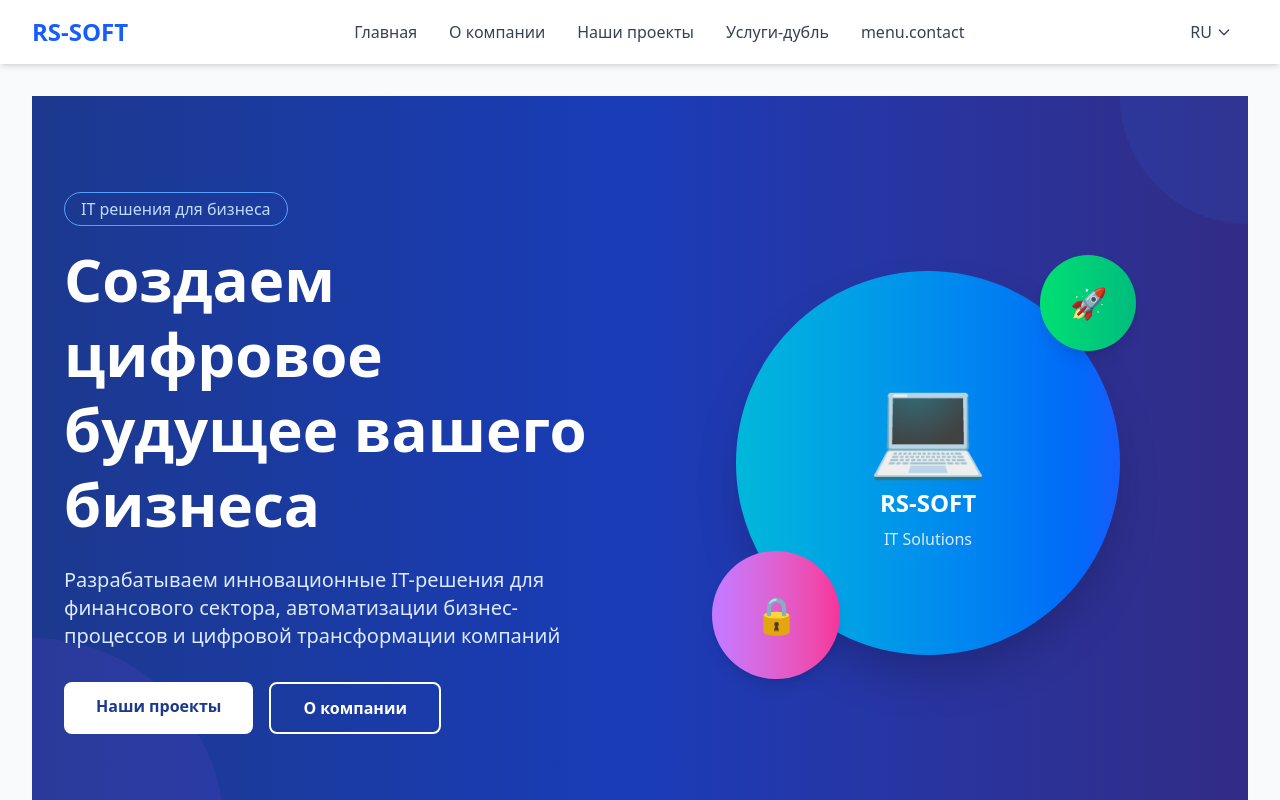
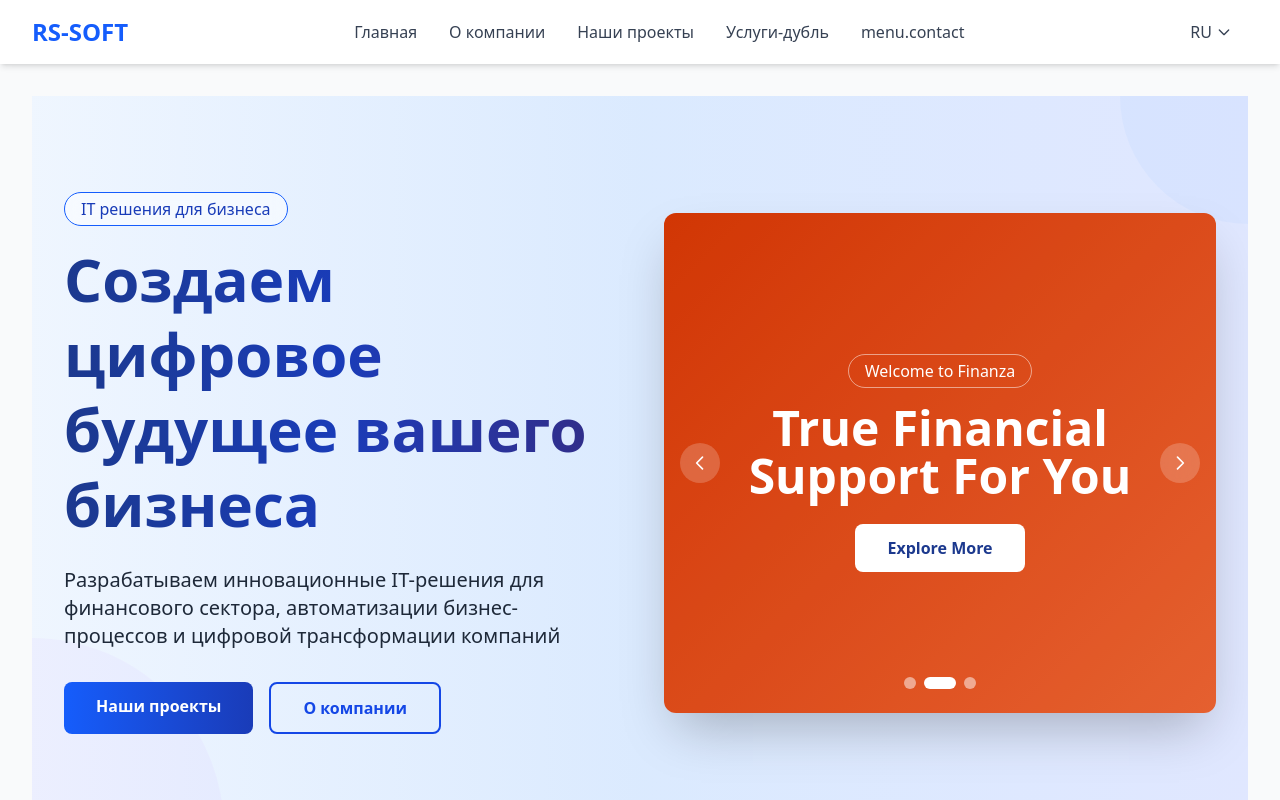
Before and after one commit to sugrobov/my-studio-site, a React (Vite) app: page / in a window 1280 px wide. Shown: the top 800 px of the page. Built offline with nearby package versions, Linux system fonts and the light colour scheme.

Commit message:
feat(herosection): redesigned hero section with new layout and styling

```diff
--- a/src/App.jsx
+++ b/src/App.jsx
@@ -32,11 +32,11 @@
         <div className="container mx-auto px-4 sm:px-6 lg:px-8 max-w-7xl py-8">
           <Routes>
             <Route path="/" element={<HomeDub />} />
-            <Route path="/home" element={<Home />} />
+            {/* <Route path="/home" element={<Home />} /> */}
             <Route path="/home-dub" element={<HomeDub />} />
             <Route path="/projects" element={<Projects />} />
             <Route path="/project/:id" element={<ProjectDetailPage />} />
-            <Route path="/about" element={<About />} />
+            {/* <Route path="/about" element={<About />} /> */}
             <Route path="/about-dub" element={<AboutDub />} />
             <Route path="/services-dub" element={<ServicesDub />} />
           </Routes>
--- a/src/components/Carousel.jsx
+++ b/src/components/Carousel.jsx
@@ -3,20 +3,28 @@
 export default function Carousel() {
   const [currentSlide, setCurrentSlide] = useState(0);
 
+  // Слайды с градиентами вместо внешних изображений
   const slides = [
     {
       id: 1,
-      image: 'https://via.placeholder.com/1200x600/355EFC/FFFFFF?text=Financial+Services',
+      gradient: 'linear-gradient(135deg, #355EFC 0%, #5A8DFF 100%)',
       title: 'Your Financial Status Is Our Goal',
       subtitle: 'Welcome to Finanza',
       button: 'Explore More'
     },
     {
       id: 2,
-      image: 'https://via.placeholder.com/1200x600/E93C05/FFFFFF?text=Financial+Support',
+      gradient: 'linear-gradient(135deg, #E93C05 0%, #FF6B35 100%)',
       title: 'True Financial Support For You',
       subtitle: 'Welcome to Finanza',
       button: 'Explore More'
+    },
+    {
+      id: 3,
+      gradient: 'linear-gradient(135deg, #00B894 0%, #00D8A7 100%)',
+      title: 'Innovative IT Solutions',
+      subtitle: 'RS-SOFT Technologies',
+      button: 'Learn More'
     }
   ];
 
@@ -41,51 +49,67 @@
   };
 
   return (
-    <div class="container-fluid p-0 mb-5 wow fadeIn" data-wow-delay="0.1s">
-      <div id="header-carousel" class="carousel slide carousel-fade" data-bs-ride="carousel">
-        <div class="carousel-inner">
+    <div className="relative w-full h-full overflow-hidden rounded-xl shadow-2xl">
+      <div className="relative h-full">
         {slides.map((slide, index) => (
-            <div class={`carousel-item ${index === currentSlide ? 'active' : ''}`}>
-              <img class="w-100" src={slide.image} alt="Image" />
-              <div class="carousel-caption">
-                <div class="container">
-                  <div class="row justify-content-start">
-                    <div class="col-lg-8">
-                      <p class="d-inline-block border border-white rounded text-primary fw-semi-bold py-1 px-3 animated slideInDown">
+          <div
+            key={slide.id}
+            className={`absolute top-0 left-0 w-full h-full transition-opacity duration-700 ease-in-out ${
+              index === currentSlide ? 'opacity-100 z-10' : 'opacity-0 z-0'
+            }`}
+            style={{ background: slide.gradient }}
+          >
+            <div className="absolute inset-0 bg-black/10"></div>
+            <div className="relative h-full flex flex-col items-center justify-center text-center text-white p-8">
+              <p className="inline-block border border-white/50 rounded-full text-white font-medium py-1 px-4 mb-4">
                 {slide.subtitle}
               </p>
-                      <h1 class="display-1 mb-4 animated slideInDown">{slide.title}</h1>
-                      <a href="" class="btn btn-primary py-3 px-5 animated slideInDown">{slide.button}</a>
-                    </div>
-                  </div>
-                </div>
+              <h1 className="text-3xl md:text-4xl lg:text-5xl font-bold mb-6 max-w-2xl">
+                {slide.title}
+              </h1>
+              <button className="bg-white text-blue-900 hover:bg-blue-50 font-bold py-3 px-8 rounded-lg transition-all duration-300 transform hover:scale-105">
+                {slide.button}
+              </button>
             </div>
           </div>
         ))}
       </div>
 
-        {/* Slider indicators */}
-        <div class="carousel-indicators">
+      {/* Навигационные кнопки */}
+      <button
+        onClick={goToPrevSlide}
+        className="absolute left-4 top-1/2 -translate-y-1/2 z-20 bg-white/20 hover:bg-white/30 backdrop-blur-sm text-white rounded-full w-10 h-10 flex items-center justify-center transition-all duration-300"
+        aria-label="Previous slide"
+      >
+        <svg className="w-5 h-5" fill="none" stroke="currentColor" viewBox="0 0 24 24">
+          <path strokeLinecap="round" strokeLinejoin="round" strokeWidth="2" d="M15 19l-7-7 7-7" />
+        </svg>
+      </button>
+
+      <button
+        onClick={goToNextSlide}
+        className="absolute right-4 top-1/2 -translate-y-1/2 z-20 bg-white/20 hover:bg-white/30 backdrop-blur-sm text-white rounded-full w-10 h-10 flex items-center justify-center transition-all duration-300"
+        aria-label="Next slide"
+      >
+        <svg className="w-5 h-5" fill="none" stroke="currentColor" viewBox="0 0 24 24">
+          <path strokeLinecap="round" strokeLinejoin="round" strokeWidth="2" d="M9 5l7 7-7 7" />
+        </svg>
+      </button>
+
+      {/* Индикаторы */}
+      <div className="absolute bottom-6 left-1/2 -translate-x-1/2 z-20 flex space-x-2">
         {slides.map((_, index) => (
           <button
             key={index}
-              type="button"
-              class={`carousel-indicator ${index === currentSlide ? 'active' : ''}`}
             onClick={() => goToSlide(index)}
-              aria-label={`Slide ${index + 1}`}
-            ></button>
+            className={`w-3 h-3 rounded-full transition-all duration-300 ${
+              index === currentSlide
+                ? 'bg-white w-8'
+                : 'bg-white/50 hover:bg-white/70'
+            }`}
+            aria-label={`Go to slide ${index + 1}`}
+          />
         ))}
-        </div>
-
-        {/* Slider controls */}
-        <button class="carousel-control-prev" type="button" data-bs-target="#header-carousel" data-bs-slide="prev">
-          <span class="carousel-control-prev-icon" aria-hidden="true"></span>
-          <span class="visually-hidden">Previous</span>
-        </button>
-        <button class="carousel-control-next" type="button" data-bs-target="#header-carousel" data-bs-slide="next">
-          <span class="carousel-control-next-icon" aria-hidden="true"></span>
-          <span class="visually-hidden">Next</span>
-        </button>
       </div>
     </div>
   );
--- a/src/pages/AboutDub.jsx
+++ b/src/pages/AboutDub.jsx
@@ -27,19 +27,19 @@
   const benefitsData = [
     {
       id: 1,
-      icon: 'fa-times',
+      // icon: 'fa-times',
       title: t('aboutDub.benefits.noHiddenCost.title', 'Без скрытых платежей'),
       description: t('aboutDub.benefits.noHiddenCost.description', 'Прозрачное ценообразование без дополнительных сборов')
     },
     {
       id: 2,
-      icon: 'fa-users',
+      // icon: 'fa-users',
       title: t('aboutDub.benefits.dedicatedTeam.title', 'Профессиональная команда'),
       description: t('aboutDub.benefits.dedicatedTeam.description', 'Опытные специалисты с глубокими знаниями')
     },
     {
       id: 3,
-      icon: 'fa-phone',
+      // icon: 'fa-phone',
       title: t('aboutDub.benefits.support24.title', 'Поддержка 24/7'),
       description: t('aboutDub.benefits.support24.description', 'Всегда на связи для решения любых вопросов')
     }
--- a/src/pages/HomeDub.jsx
+++ b/src/pages/HomeDub.jsx
@@ -1,5 +1,6 @@
 import { useTranslation } from 'react-i18next';
 import { Link } from 'react-router-dom';
+import Carousel from '../components/Carousel';
 
 export default function HomeDub() {
   const { t } = useTranslation();
@@ -59,56 +60,43 @@
   return (
     <div className="home-dub">
 {/* Hero Section */}
-      <section className="relative bg-gradient-to-r from-blue-900 via-blue-800 to-indigo-900 text-white py-16 md:py-24 overflow-hidden">
-        <div className="absolute inset-0 opacity-10">
-          <div className="absolute top-0 right-0 w-64 h-64 bg-blue-500 rounded-full -translate-y-32 translate-x-32"></div>
-          <div className="absolute bottom-0 left-0 w-96 h-96 bg-purple-500 rounded-full translate-y-48 -translate-x-48"></div>
+<section className="relative bg-gradient-to-r from-blue-50 via-blue-100 to-indigo-100 py-16 md:py-24 overflow-hidden">
+  <div className="absolute inset-0 opacity-5">
+    <div className="absolute top-0 right-0 w-64 h-64 bg-blue-400 rounded-full -translate-y-32 translate-x-32"></div>
+    <div className="absolute bottom-0 left-0 w-96 h-96 bg-purple-400 rounded-full translate-y-48 -translate-x-48"></div>
   </div>
 
   <div className="container mx-auto px-4 sm:px-6 lg:px-8 max-w-7xl relative z-10">
-          <div className="flex flex-col lg:flex-row items-center">
-            <div className="lg:w-1/2 mb-12 lg:mb-0 lg:pr-12">
-              <p className="inline-block border border-blue-400 border-opacity-50 rounded-full text-blue-200 font-medium py-1 px-4 mb-4">
+    <div className="flex flex-col lg:flex-row items-center gap-12">
+      <div className="lg:w-1/2">
+        <p className="inline-block border border-blue-600 border-opacity-30 rounded-full text-blue-800 font-medium py-1 px-4 mb-4 bg-white/50 backdrop-blur-sm">
           {t('homeDub.hero.badge')}
         </p>
-              <h1 className="text-4xl md:text-5xl lg:text-6xl font-bold mb-6 leading-tight">
+        <h1 className="text-4xl md:text-5xl lg:text-6xl font-bold mb-6 leading-tight bg-gradient-to-r from-blue-900 via-blue-800 to-indigo-900 bg-clip-text text-transparent">
           {t('homeDub.hero.title')}
         </h1>
-              <p className="text-xl text-blue-100 mb-8 max-w-2xl">
+        <p className="text-lg md:text-xl text-gray-800 mb-8 max-w-2xl">
           {t('homeDub.hero.description')}
         </p>
         <div className="flex flex-wrap gap-4">
           <Link
             to="/projects"
-                  className="bg-white text-blue-900 hover:bg-blue-50 font-bold py-3 px-8 rounded-lg transition-all duration-300 hover:shadow-xl"
+            className="bg-gradient-to-r from-blue-600 to-blue-800 text-white hover:from-blue-700 hover:to-blue-900 font-bold py-3 px-8 rounded-lg transition-all duration-300 hover:shadow-xl"
           >
             {t('homeDub.hero.buttonProjects')}
           </Link>
           <Link
             to="/about"
-                  className="border-2 border-white text-white hover:bg-white hover:bg-opacity-10 font-bold py-3 px-8 rounded-lg transition-all duration-300"
+            className="border-2 border-blue-700 text-blue-700 hover:bg-blue-50 hover:border-blue-800 hover:text-blue-800 font-bold py-3 px-8 rounded-lg transition-all duration-300"
           >
             {t('homeDub.hero.buttonAbout')}
           </Link>
         </div>
       </div>
 
-            <div className="lg:w-1/2 flex justify-center">
-              <div className="relative">
-                <div className="w-64 h-64 md:w-80 md:h-80 lg:w-96 lg:h-96 rounded-full bg-gradient-to-r from-cyan-500 to-blue-600 flex items-center justify-center shadow-2xl">
-                  <div className="text-center p-8">
-                    <div className="text-6xl md:text-7xl lg:text-8xl mb-4">💻</div>
-                    <h3 className="text-2xl font-bold">RS-SOFT</h3>
-                    <p className="text-blue-100 mt-2">IT Solutions</p>
-                  </div>
-                </div>
-                <div className="absolute -top-4 -right-4 w-24 h-24 rounded-full bg-gradient-to-r from-green-400 to-emerald-500 shadow-lg flex items-center justify-center">
-                  <span className="text-3xl">🚀</span>
-                </div>
-                <div className="absolute -bottom-6 -left-6 w-32 h-32 rounded-full bg-gradient-to-r from-purple-400 to-pink-500 shadow-lg flex items-center justify-center">
-                  <span className="text-4xl">🔒</span>
-                </div>
-              </div>
+      {/* Карусель */}
+      <div className="lg:w-1/2 h-80 md:h-96 lg:h-[500px] w-full">
+        <Carousel />
       </div>
     </div>
   </div>
@@ -118,9 +106,6 @@
       <section className="py-16 bg-gray-50">
         <div className="container mx-auto px-4 sm:px-6 lg:px-8 max-w-7xl">
           <div className="text-center max-w-3xl mx-auto mb-12">
-            <p className="inline-block border border-gray-300 rounded-full text-gray-600 font-medium py-1 px-4 mb-4">
-              {t('homeDub.services.badge')}
-            </p>
             <h2 className="text-3xl md:text-4xl font-bold text-gray-800 mb-4">
               {t('homeDub.services.title')}
             </h2>
@@ -185,17 +170,17 @@
             {projectsStaticData.map((project) => (
               <div key={project.id} className="group relative overflow-hidden rounded-xl shadow-lg hover:shadow-2xl transition-all duration-500">
                 <div className={`h-48 ${project.imageClass} relative overflow-hidden`}>
-                  <div className="absolute inset-0 bg-black bg-opacity-20 group-hover:bg-opacity-30 transition-all duration-500"></div>
+                  <div className="absolute inset-0 bg-gradient-to-r from-black/30 to-black/10 group-hover:from-black/40 group-hover:to-black/20 transition-all duration-500"></div>
                   <div className="absolute top-4 right-4 bg-white bg-opacity-90 rounded-full w-12 h-12 flex items-center justify-center">
                     <svg className="w-6 h-6 text-blue-600" fill="none" stroke="currentColor" viewBox="0 0 24 24">
                       <path strokeLinecap="round" strokeLinejoin="round" strokeWidth="2" d="M14 5l7 7m0 0l-7 7m7-7H3" />
                     </svg>
                   </div>
                 </div>
-                <div className="bg-white p-6">
+                <div className="bg-gradient-to-br from-white to-gray-50 p-6">
                   <div className="flex justify-between items-start">
                     <div>
-                      <span className="inline-block bg-blue-100 text-blue-800 text-xs font-medium px-3 py-1 rounded-full mb-2">
+                      <span className="inline-block bg-gradient-to-r from-blue-100 to-indigo-100 text-blue-800 text-xs font-medium px-3 py-1 rounded-full mb-2">
                         {t(`homeDub.projects.${project.key}.category`)}
                       </span>
                       <h3 className="text-xl font-bold text-gray-800 mb-2">
```
Also changed, not shown: src/utils/searchUtils.js (deleted, +0 -35 lines). Lines whose indentation alone changed are shown as unchanged.
